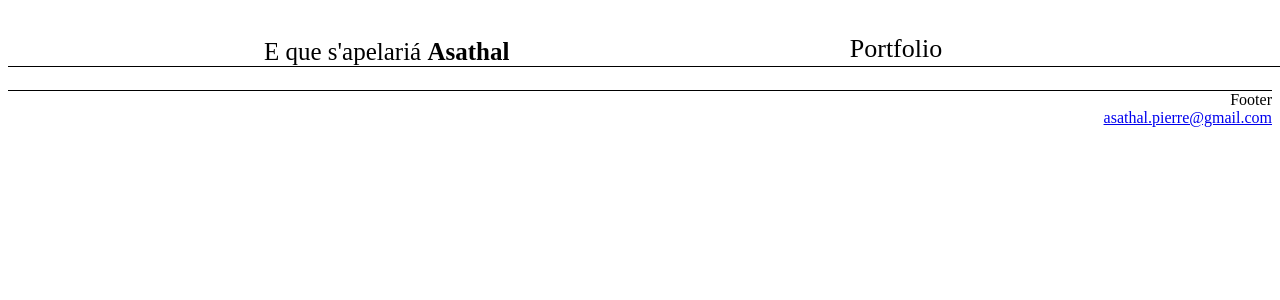
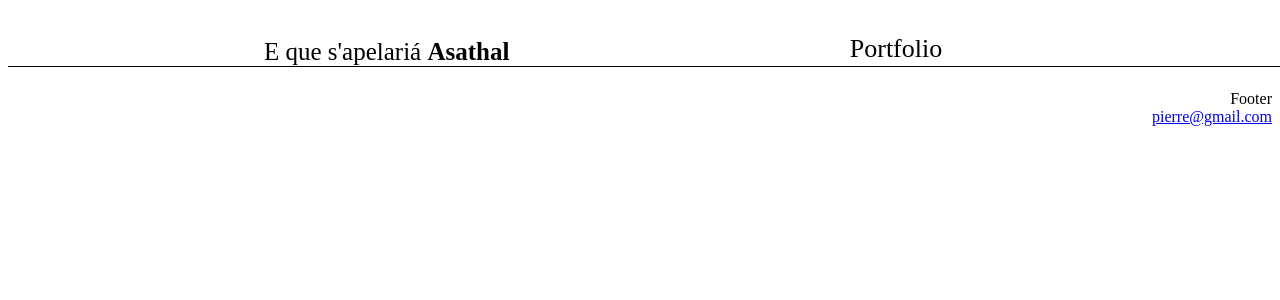
Before and after one commit to ahsatal-pierre/Portfolio, a React (Vite) app in the folder frontend/: page / in a window 1280 px wide. Shown: the top 300 px of the page. Built offline with nearby package versions, Linux system fonts and the light colour scheme; no server answers.

Commit message:
I don't know some things changed

```diff
--- a/frontend/src/components/Footer.jsx
+++ b/frontend/src/components/Footer.jsx
@@ -1,6 +1,5 @@
 function Footer() {
   const style = {
-    borderTop: "1px solid",
     textAlign: "right",
     height: "5vh",
     width: "100%",
@@ -10,7 +9,7 @@ function Footer() {
     <div style={style}>
       <div>Footer</div>
       <a href="mailto: asathal.pierre@gmail.com" className="email-link">
-        asathal.pierre@gmail.com
+        pierre@gmail.com
       </a>
     </div>
   );
--- a/frontend/src/components/Home.css
+++ b/frontend/src/components/Home.css
@@ -12,7 +12,6 @@
   border-top: 2px solid black;
   border-bottom: 2px solid black;
 }
-
 
 .blink {
   padding-left: 40vw;
--- a/frontend/src/components/Posts.jsx
+++ b/frontend/src/components/Posts.jsx
@@ -20,7 +20,7 @@ function Post(props) {
         -&gt;
       </button>
       {isShown && (
-        <>
+        <div className="childPost">
           <h4>made with {techno}</h4>
           <h4>{content}</h4>
           <img src={lien} alt="projectPict  " />
@@ -31,7 +31,7 @@ function Post(props) {
           >
             Take a look
           </button>
-        </>
+        </div>
       )}
     </div>
   );
```
Also changed, not shown: frontend/src/components/Posts.css (line endings or trailing spaces).
